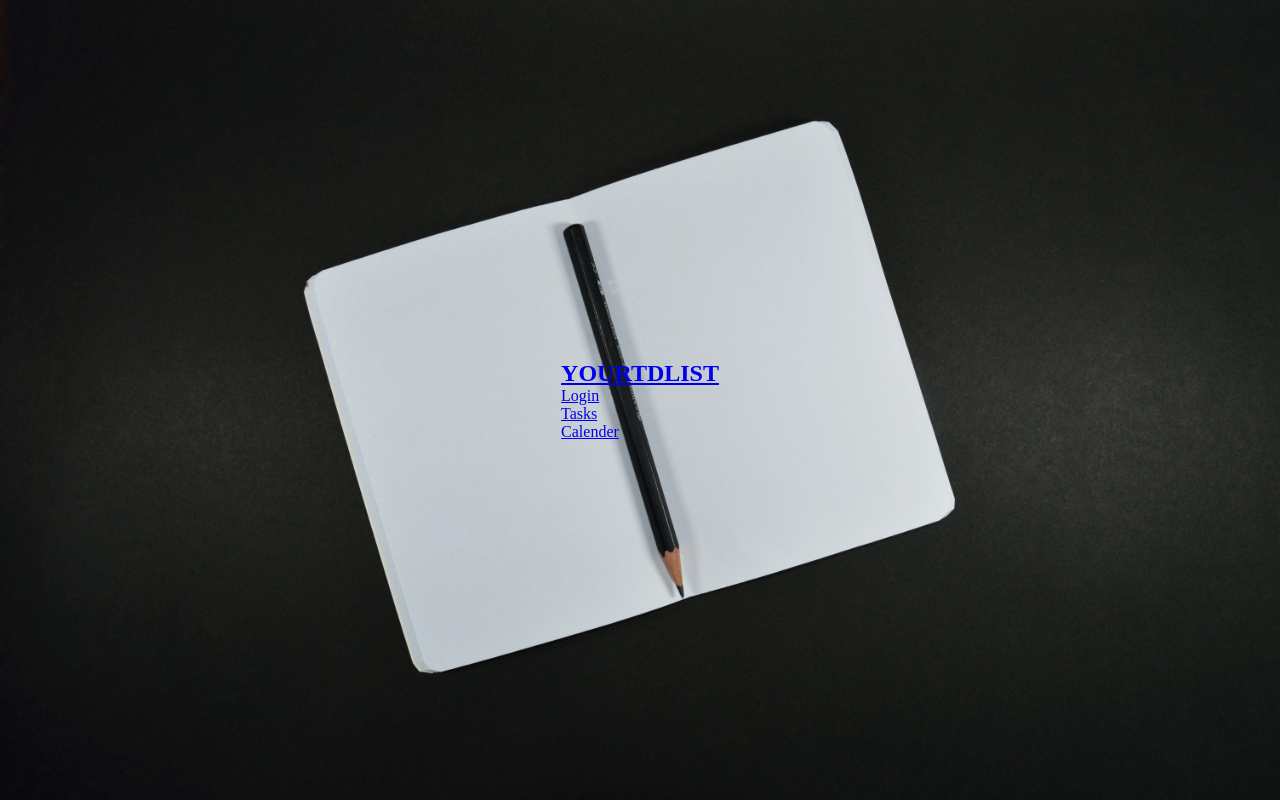
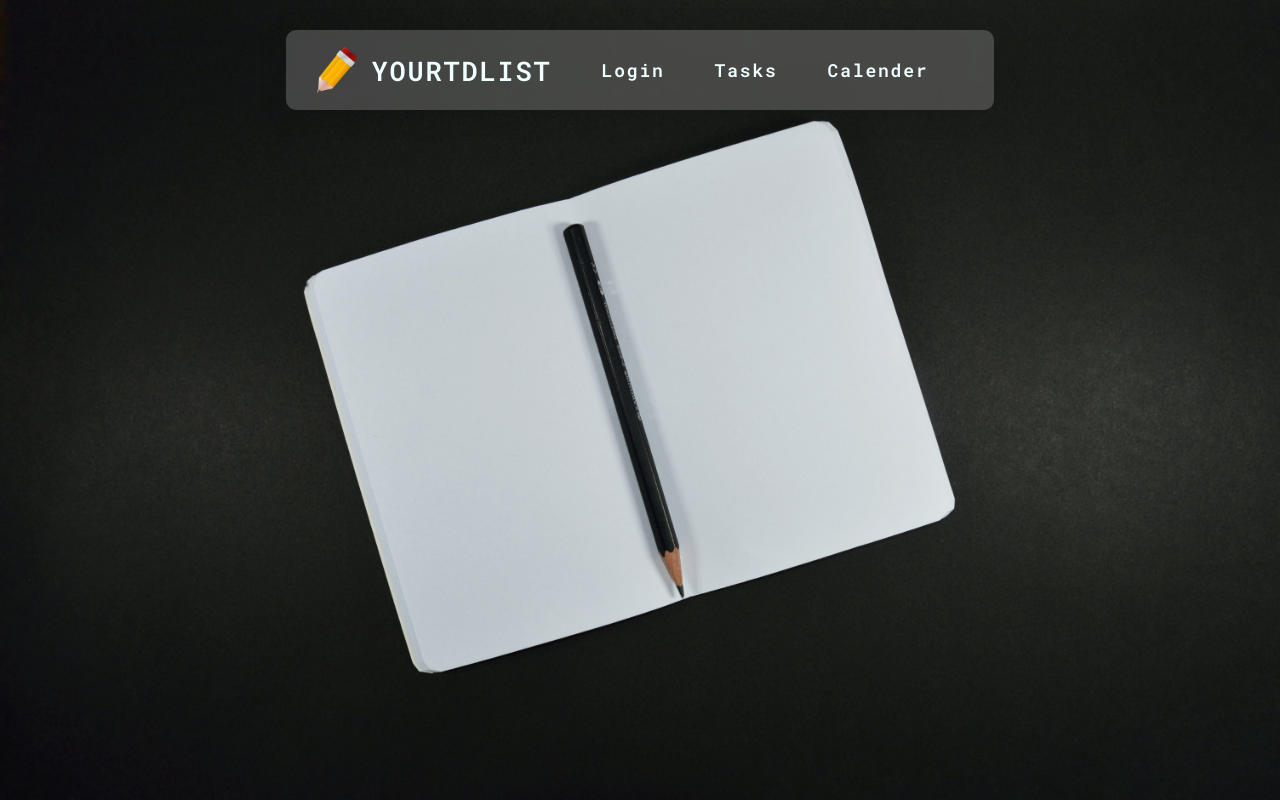
Before and after one commit to G00380316/Mini_Project_FullStack, a Next.js app in the folder my-todolist/: page / in a window 1280 px wide. Built offline with nearby package versions, Linux system fonts and the light colour scheme.

Commit message:
Css done for the Nav and image put on the home Pages still more work to be done

```diff
--- a/my-todolist/src/app/page.module.css
+++ b/my-todolist/src/app/page.module.css
@@ -1,9 +1,12 @@
 .main {
   display: flex;
+  flex-direction: row;
   justify-content: center;
-  align-items: center;
+  align-items: top;
   height: 100vh;
   background-image: url("/home_page.jpg");
   background-size: cover;
   background-position: center;
+  font-family: 'Roboto Mono', monospace;
+  transition: 1s all ease-in-out;
 }
--- a/my-todolist/src/components/navbar/nav.js
+++ b/my-todolist/src/components/navbar/nav.js
@@ -1,9 +1,11 @@
 import React from 'react';
 import Link from 'next/link';
+import styles from '@/components/navbar/nav.module.css';
 
 export default function Nav() {
     return (
-        <nav>
+        <nav className={styles.nav}>
+            <img src="/logo.jpg"/>
             <Link href='/'><h1>YOURTDLIST</h1></Link>
             <Link href='/login'><p>Login</p></Link>
             <Link href='/task'><p>Tasks</p></Link>
--- a/my-todolist/src/components/navbar/nav.module.css
+++ b/my-todolist/src/components/navbar/nav.module.css
@@ -0,0 +1,74 @@
+.nav {
+    height: 80px;
+    display: flex;
+    align-items: center;
+    justify-content: center;
+    position: fixed;
+    padding: 0px 16px;
+    width: 420;
+    z-index: 100;
+    top: 30px;
+    margin:  0 auto;
+    background: rgba(255, 255, 255, 0.2);
+    box-shadow: 0 4px 30px rgba(0, 0, 0, 0.1);
+    -webkit-backdrop-filter: blur(5px);
+    backdrop-filter: blur(5px);
+    border-radius: 10px;
+    border: 1px solid rgba(255, 255, 255, 0.3s);
+    transition: 1s all cubic-bezier(0.86, 0, 0.07, 1) 0.2s;
+}
+
+.nav:hover{
+    background-color: transparent;
+}
+
+.nav a {
+    color: azure;
+    text-decoration: none;
+    font-weight: 700;
+    padding-right: 50px;
+    font-size: 18px;
+    letter-spacing: 1.8px;
+    transition: 0.3s all cubic-bezier(0.080, 0.9, 0.15, 1) 0.6s color ease;
+}
+
+.nav a:hover {
+    color: black;
+    transition: ease-in 0.5s;
+}
+
+.nav button{
+    background: rgba(255, 255, 255, 0.2);
+    box-shadow: 0 4px 30px rgba(0, 0, 0, 0.1);
+    -webkit-backdrop-filter: blur(5px);
+    backdrop-filter: blur(5px);
+    border: 1px solid rgba(255, 255, 255, 0.2);
+    width: 60px;
+    height: 60px;
+    position: absolute;
+    z-index: 100;
+    left: 0;
+    right: 0;
+    top:  0;
+    bottom: 0;
+    margin: auto;
+    border-radius: 100%;
+    transform: scale(0);
+    cursor: pointer;
+    transition:  0.3s all cubic-bezier(0.080, 0.9, 0.15, 1) 0.2s;
+}
+
+.nave {
+    z-index: 9999;
+    position: relative;
+}
+
+.nav img {
+    position: relative;
+    width: 70px;
+    padding: 20px 12px;
+    height: auto;
+    margin: 0px auto;
+    opacity: 1;
+    transition: all 0.3s cubic-bezier(0.215, 0.610, 0.355, 1) 0.6s;
+}
```
Also changed, not shown: my-todolist/public/logo.jpg (added), 1 other file (tests, documents, lock files or other folders).
